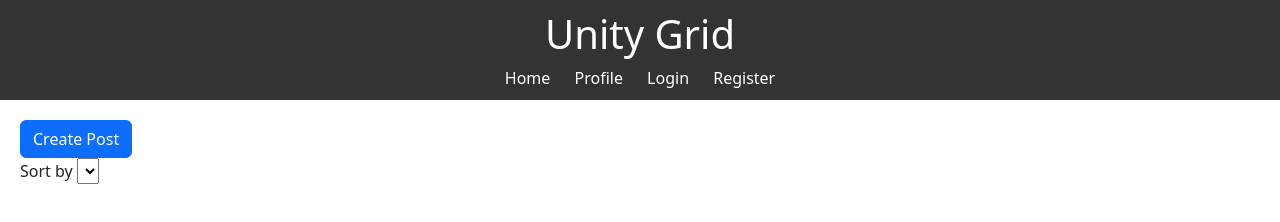
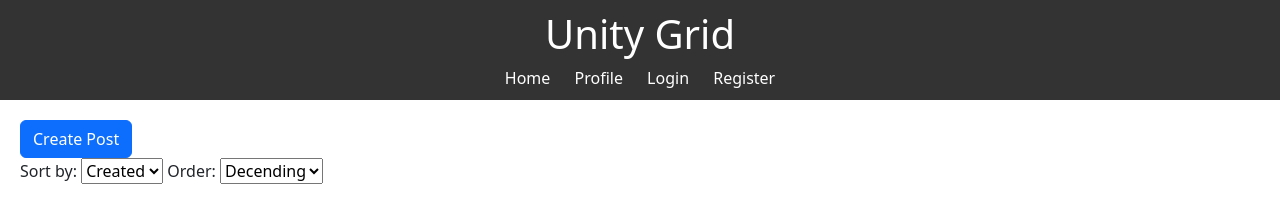
Before and after one commit to robfil50219/js2-ca, a plain HTML site: page index.html in a window 1280 px wide. Drawn offline with nearby package versions, Linux system fonts and the light colour scheme.

```diff
--- a/index.html
+++ b/index.html
@@ -9,6 +9,7 @@
       href="https://cdn.jsdelivr.net/npm/bootstrap@5.3.0/dist/css/bootstrap.min.css"
       rel="stylesheet"
     />
+    <script type="module" src="js/main.js" defer></script>
   </head>
   <body>
     <header>
@@ -25,14 +26,21 @@
       <div id="postControls">
         <button id="createPostBtn" class="btn btn-primary">Create Post</button>
         <div>
-          <lable for="sort">Sort by</lable>
+          <label for="sort">Sort by:</label>
           <select id="sort" onchange="applySorting()">
-            <options valu="created">created</options>
-            <options valu="title">title</options>
-            <options valu="body">body</options>
+            <option value="created">Created</option>
+            <option value="title">Title</option>
+            <option value="body">Body</option>
+          </select>
+          <lable for="sortOrder">Order:</lable>
+          <select id="sortOrder" onchange="applySorting()">
+            <option value="desc">Decending</option>
+            <option value="asc">Ascending</option>
           </select>
         </div>
       </div>
+      <div id="content"></div>
+      <div id="paginationControls"></div>
     </main>
   </body>
 </html>
```
